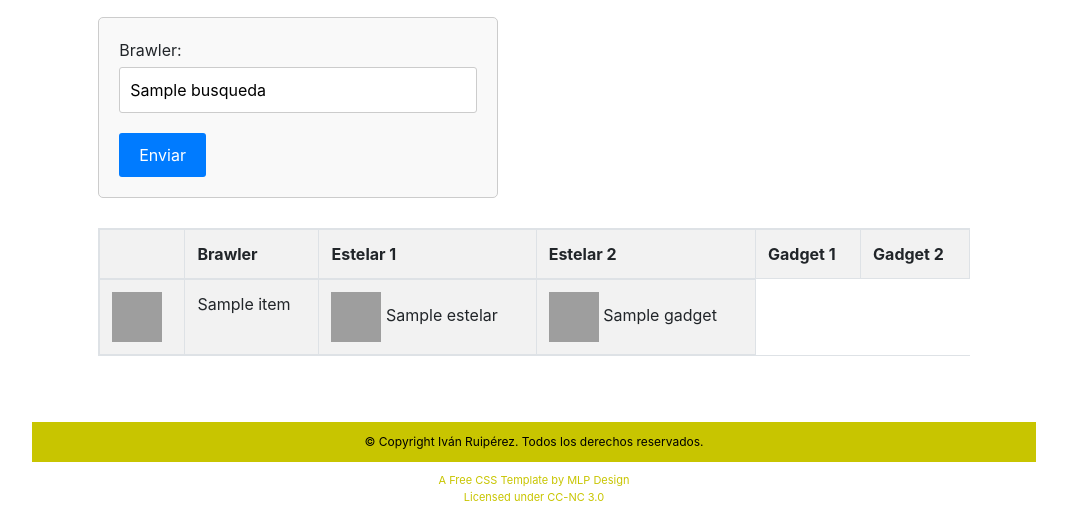
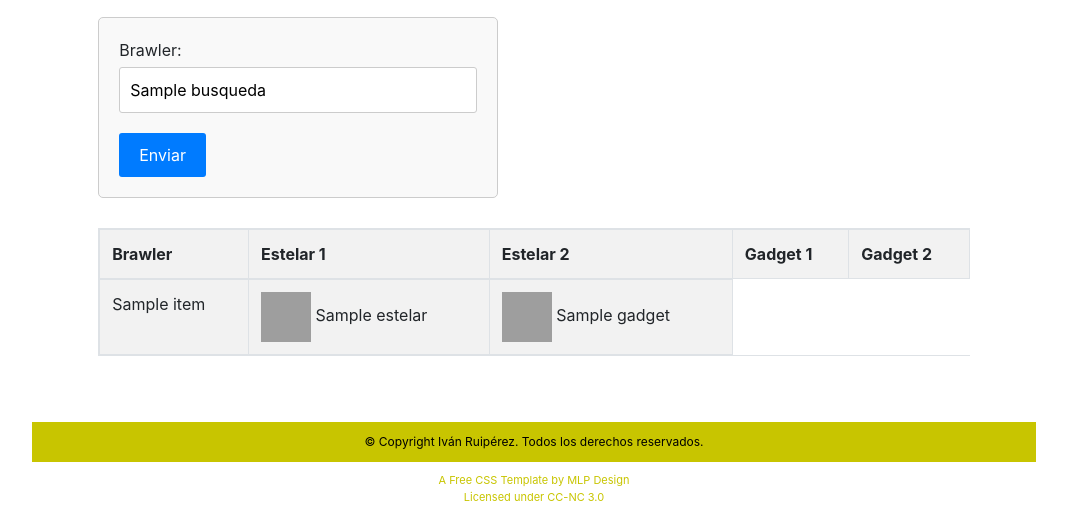
Before and after one commit to IvanRuiperezB/ProyectoFinal, a Flask app: template templates/brawlers.html in a window 1280 px wide. Shown: the part 489-999 px from the top of the page, without its empty margins (106-1173 px from the left). Run offline with Flask 3, Linux system fonts and the light colour scheme; the template is opened without the code that fills it: most values are stand-ins (such as "Sample title", 1, 10 or a date in 2020); some libraries are stand-ins or nearby versions; grey boxes are pictures that could not be loaded.

```diff
--- a/templates/brawlers.html
+++ b/templates/brawlers.html
@@ -26,7 +26,6 @@
                 <table id="tablax" class="table table-striped table-bordered">
                     <thead>
                         <tr>
-                            <th></th>
                             <th>Brawler</th>
                             <th>Estelar 1</th>
                             <th>Estelar 2</th>
@@ -37,7 +36,6 @@
                     <tbody>
                     {% for item in brawlers%}
                         <tr>
-                            <td><img class="mini" src="https://cdn.brawlstats.com/player-thumbnails/{{item["id"]}}.png"></td>
                             <td>{{item["name"]}}</td>
                             {% for estelar in item["starPowers"] %}
                                 <td><img class="mini" src="https://cdn.brawlstats.com/star-powers/{{estelar["id"]}}.png">
```
